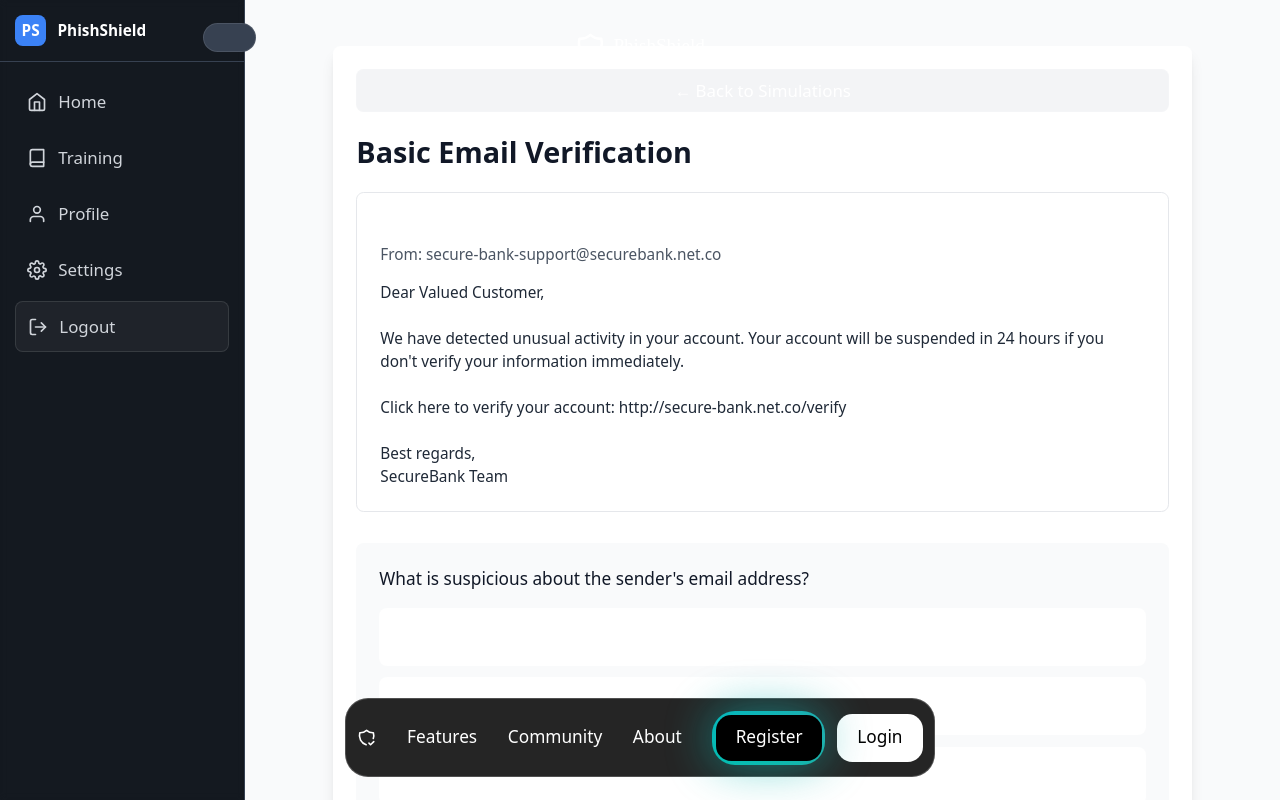
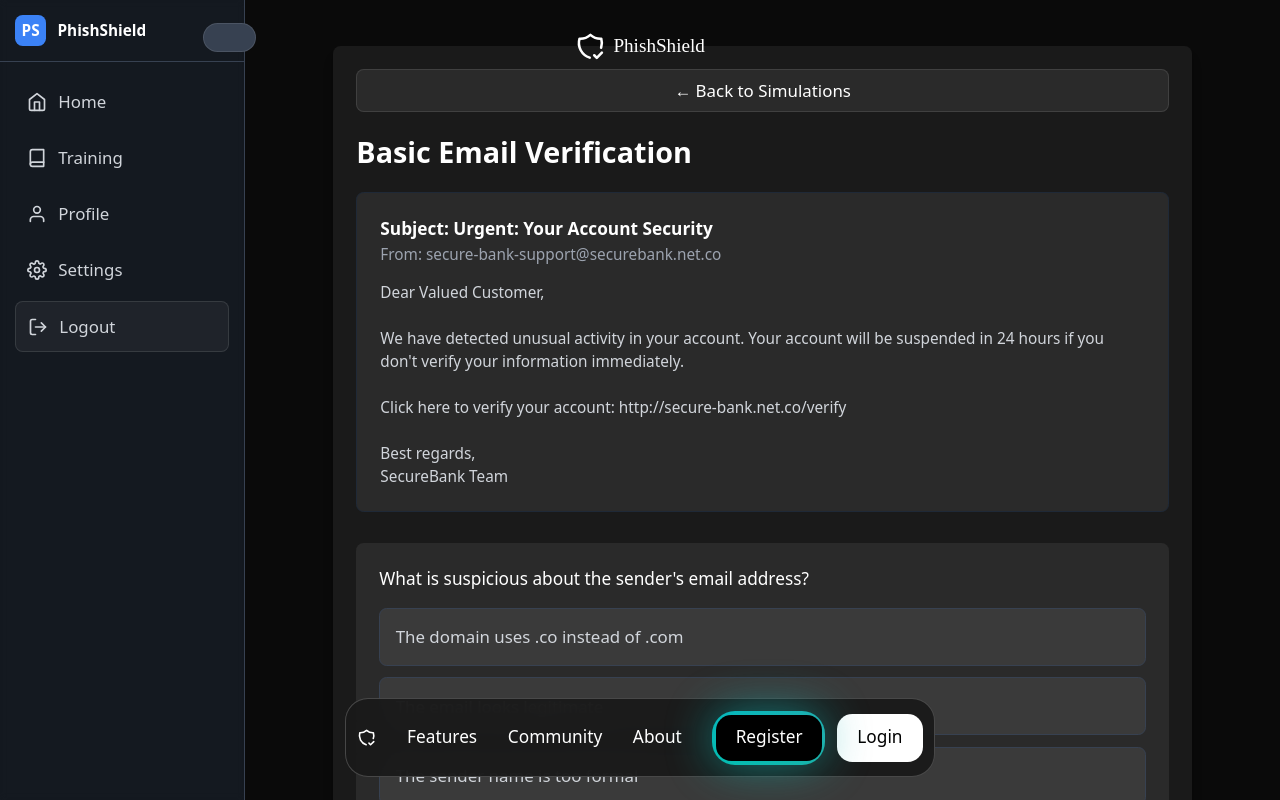
Before and after one commit to AbhinavJosephDharani/PhishShield, a React (Vite) app in the folder frontend/: page /simulation/1 in a window 1280 px wide. Shown: the top 800 px of the page. Built offline with nearby package versions, Linux system fonts and the light colour scheme.

Commit message:
Update Simulation page with dark theme colors

```diff
--- a/frontend/src/pages/Simulation.jsx
+++ b/frontend/src/pages/Simulation.jsx
@@ -75,30 +75,30 @@ SecureBank Team`
   };
 
   return (
-    <div className="min-h-screen bg-gray-50 py-12 px-4 sm:px-6 lg:px-8">
+    <div className="min-h-screen bg-[#0a0a0a] py-12 px-4 sm:px-6 lg:px-8">
       <div className="max-w-4xl mx-auto">
-        <div className="bg-white rounded-lg shadow-lg overflow-hidden">
+        <div className="bg-[#1a1a1a] rounded-lg shadow-lg overflow-hidden">
           <div className="p-6">
             <button
               onClick={handleBack}
-              className="mb-6 px-4 py-2 bg-gray-100 hover:bg-gray-200 rounded-lg transition-colors"
+              className="mb-6 px-4 py-2 bg-[#2a2a2a] hover:bg-[#3a3a3a] text-white rounded-lg transition-colors"
             >
               ← Back to Simulations
             </button>
 
-            <h1 className="text-3xl font-bold text-gray-900 mb-6">{currentSimulation.title}</h1>
+            <h1 className="text-3xl font-bold text-white mb-6">{currentSimulation.title}</h1>
 
             {currentStepData.type === 'email' && (
               <motion.div
                 initial={{ opacity: 0, y: 20 }}
                 animate={{ opacity: 1, y: 0 }}
-                className="border rounded-lg p-6 mb-8"
+                className="border border-gray-800 rounded-lg p-6 mb-8 bg-[#2a2a2a]"
               >
                 <div className="mb-4">
-                  <h2 className="text-lg font-semibold">Subject: {currentStepData.content.subject}</h2>
-                  <p className="text-gray-600">From: {currentStepData.content.sender}</p>
+                  <h2 className="text-lg font-semibold text-white">Subject: {currentStepData.content.subject}</h2>
+                  <p className="text-gray-400">From: {currentStepData.content.sender}</p>
                 </div>
-                <div className="whitespace-pre-line text-gray-800">
+                <div className="whitespace-pre-line text-gray-300">
                   {currentStepData.content.body}
                 </div>
               </motion.div>
@@ -110,15 +110,15 @@ SecureBank Team`
                   key={question.id}
                   initial={{ opacity: 0, y: 20 }}
                   animate={{ opacity: 1, y: 0 }}
-                  className="bg-gray-50 p-6 rounded-lg"
+                  className="bg-[#2a2a2a] p-6 rounded-lg"
                 >
-                  <h3 className="text-lg font-medium text-gray-900 mb-4">{question.text}</h3>
+                  <h3 className="text-lg font-medium text-white mb-4">{question.text}</h3>
                   <div className="space-y-3">
                     {question.options.map((option, index) => (
                       <button
                         key={index}
                         onClick={() => handleAnswer(question.id, index)}
-                        className="w-full p-4 text-left bg-white hover:bg-blue-50 border rounded-lg transition-colors"
+                        className="w-full p-4 text-left bg-[#3a3a3a] hover:bg-[#4a4a4a] text-gray-300 border border-gray-700 rounded-lg transition-colors"
                       >
                         {option}
                       </button>
```
